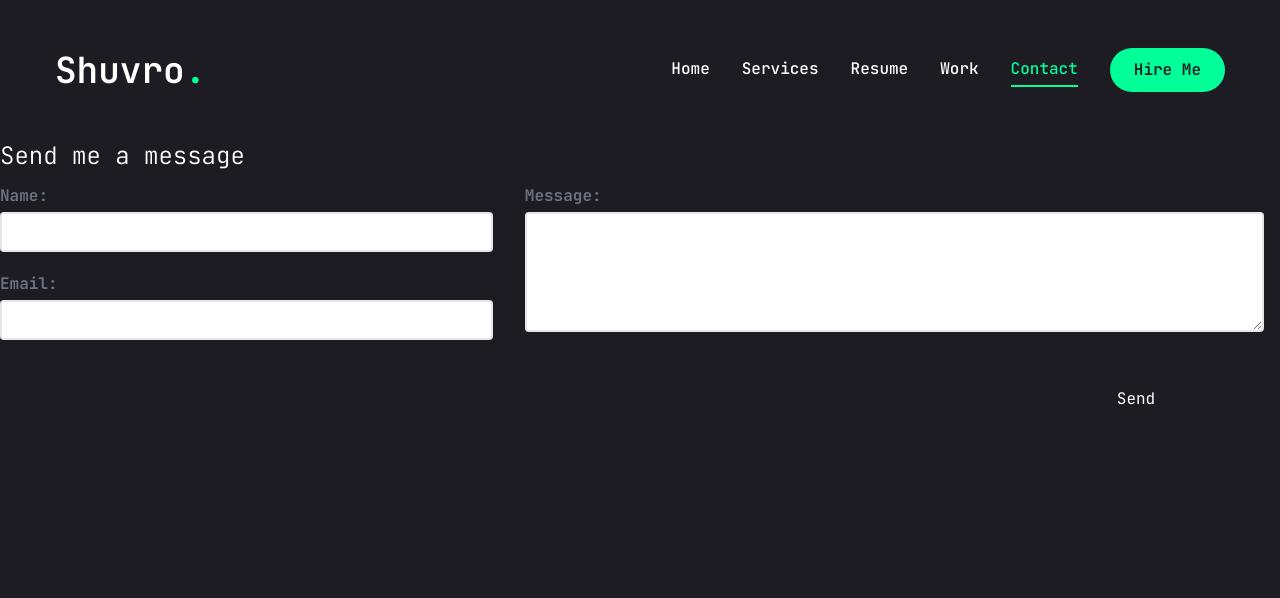
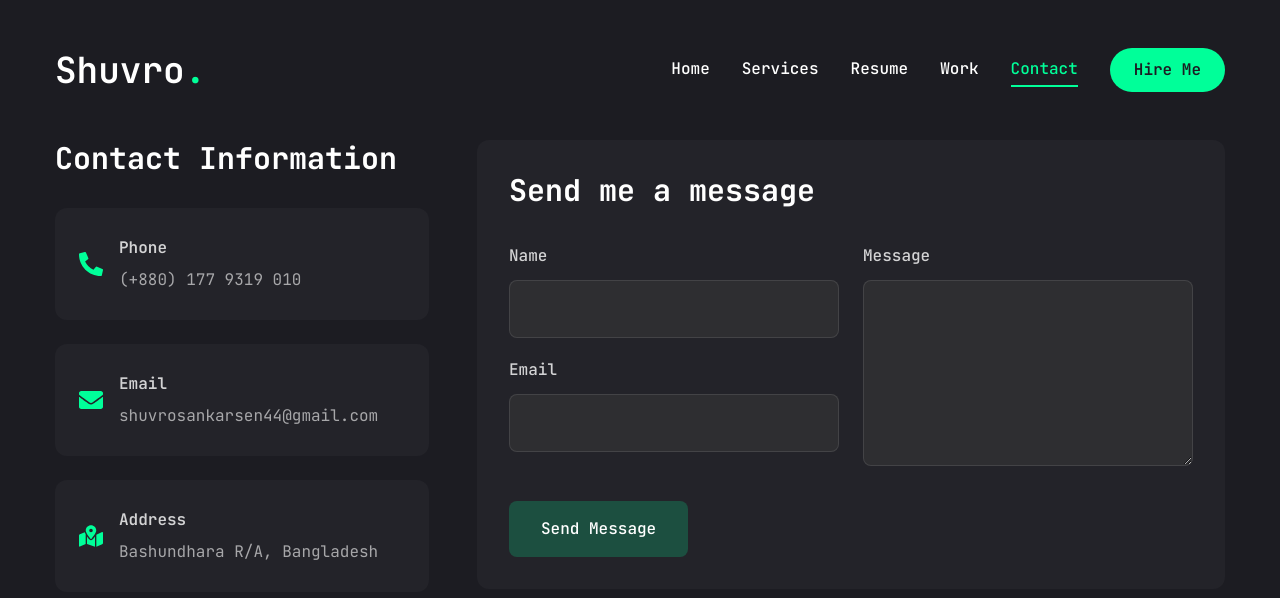
Before and after one commit to ShuvroSankar/My_Portfolio, a Next.js app: page /contact in a window 1280 px wide. Shown: the top 598 px of the page. Built offline with nearby package versions, Linux system fonts and the light colour scheme.

Commit message:
contact design updated

```diff
--- a/app/contact/page.jsx
+++ b/app/contact/page.jsx
@@ -1,12 +1,32 @@
 "use client"
 import { useState, useReducer } from 'react';
 import emailjs from "@emailjs/browser"
+import {FaPhoneAlt, FaEnvelope, FaMapMarkedAlt} from "react-icons/fa"
+import { motion } from "framer-motion"
 
 const initialState = {
   name: '',
   email: '',
   message: '',
 };
+
+const info = [
+  {
+    icon:<FaPhoneAlt/>,
+    title:"Phone",
+    description: "(+880) 177 9319 010"
+  },
+  {
+    icon:<FaEnvelope/>,
+    title:"Email",
+    description: "shuvrosankarsen44@gmail.com"
+  },
+  {
+    icon:<FaMapMarkedAlt/>,
+    title:"Address",
+    description: "Bashundhara R/A, Bangladesh"
+  },
+]
 
 function reducer(state, action) {
   switch (action.type) {
@@ -65,28 +85,56 @@
     });
   };
 
-  return formSubmitted.title === '' ? (
+  return (
+    <motion.div
+      initial={{ opacity: 0, y: 20 }}
+      animate={{ opacity: 1, y: 0 }}
+      className="container mx-auto py-12 xl:py-0"
+    >
+      <div className="flex flex-col lg:flex-row gap-8 xl:gap-12">
+        {/* Contact Info */}
+        <div className="w-full lg:w-1/3 space-y-6">
+          <h3 className="text-3xl font-bold text-white mb-8">Contact Information</h3>
+          <div className="grid grid-cols-1 md:grid-cols-2 lg:grid-cols-1 gap-6">
+            {info.map((item, index) => (
+              <div
+                key={index}
+                className="p-6 rounded-xl bg-[#232329] hover:bg-[#2e2e31] transition-all duration-300"
+              >
+                <div className="flex items-center gap-4">
+                  <span className="text-accent text-2xl">{item.icon}</span>
                   <div>
-      <h3 className="text-lato text-2xl font-light text-white">Send me a message</h3>
-      <form onSubmit={sendEmail}>
-        <div className="flex font-open-sans justify-start flex-col sm:flex-row">
-          <div className="sm:mr-4 w-100 sm:w-1/2 md:w-2/5 flex flex-col items-end">
-            <label className="block text-gray-500 font-bold my-2 w-full" htmlFor="contact-form-name">
-              Name:
+                    <h4 className="text-white/80 font-semibold">{item.title}</h4>
+                    <p className="text-white/60">{item.description}</p>
+                  </div>
+                </div>
+              </div>
+            ))}
+          </div>
+        </div>
+
+        {/* Form Section */}
+        <div className="w-full lg:w-2/3">
+          {formSubmitted.title === '' ? (
+            <div className="bg-[#232329] rounded-xl p-8">
+              <h3 className="text-3xl font-bold text-white mb-8">Send me a message</h3>
+              <form onSubmit={sendEmail} className="space-y-6">
+                <div className="grid grid-cols-1 md:grid-cols-2 gap-6">
+                  <div className="space-y-4">
+                    <label className="block text-white/80 font-medium">
+                      Name
                       <input
-                id="contact-form-name"
-                className="appearance-none border-2 border-gray-200 rounded w-full p-2 text-gray-700 leading-tight focus:outline-none focus:border-theme-green"
+                        className="w-full mt-2 p-3 bg-[#2e2e31] rounded-lg border border-white/10 focus:border-accent focus:ring-2 focus:ring-accent/30 text-white placeholder-white/40"
                         type="text"
                         value={name}
                         onChange={(e) => dispatch({ type: 'name', value: e.target.value })}
                         required
                       />
                     </label>
-            <label className="block text-gray-500 font-bold my-2 w-full" htmlFor="contact-form-email">
-              Email:
+                    <label className="block text-white/80 font-medium">
+                      Email
                       <input
-                id="contact-form-email"
-                className="appearance-none border-2 border-gray-200 rounded w-full p-2 text-gray-700 leading-tight focus:outline-none focus:border-theme-green"
+                        className="w-full mt-2 p-3 bg-[#2e2e31] rounded-lg border border-white/10 focus:border-accent focus:ring-2 focus:ring-accent/30 text-white placeholder-white/40"
                         type="email"
                         value={email}
                         onChange={(e) => dispatch({ type: 'email', value: e.target.value })}
@@ -94,13 +142,12 @@
                       />
                     </label>
                   </div>
-          <div className="sm:mx-4 w-full sm:w-1/2 md:w-3/5">
-            <label className="block text-gray-500 font-bold my-2" htmlFor="contact-form-message">
-              Message:
+                  <div className="space-y-4">
+                    <label className="block text-white/80 font-medium">
+                      Message
                       <textarea
                         rows="5"
-                id="contact-form-message"
-                className="appearance-none border-2 border-gray-200 rounded w-full p-2 text-gray-700 leading-tight focus:outline-none focus:border-theme-green"
+                        className="w-full mt-2 p-3 bg-[#2e2e31] rounded-lg border border-white/10 focus:border-accent focus:ring-2 focus:ring-accent/30 text-white placeholder-white/40"
                         value={message}
                         onChange={(e) => dispatch({ type: 'message', value: e.target.value })}
                         required
@@ -108,25 +155,28 @@
                     </label>
                   </div>
                 </div>
-        <div className="w-full flex justify-end items-center flex-col sm:flex-row">
-          {showFormErr &&
-            <p className="sm:mr-4 text-red-400">
-              Please fill in all fields to send a message
-            </p>
-          }
+
+                <div className="flex flex-col md:flex-row items-center justify-between gap-4">
+                  {showFormErr && (
+                    <p className="text-red-400 text-sm">Please fill in all fields to send a message</p>
+                  )}
                   <button
-            className="bg-theme-green text-white py-2 px-4 mt-6 sm:mr-4 rounded focus:outline-none focus:shadow-outline w-full md:w-1/4 lg:w-1/5"
                     type="submit"
+                    className="w-full md:w-auto px-8 py-3 bg-accent/20 text-white rounded-lg hover:bg-accent/50 transition-colors duration-300 font-medium"
                   >
-            Send
+                    Send Message
                   </button>
                 </div>
               </form>
             </div>
           ) : (
-    <div className="flex flex-col items-center">
-      <h3 className="text-lato text-2xl font-light text-white">{formSubmitted.title}</h3>
-      <p>{formSubmitted.paragraph}</p>
+            <div className="bg-[#232329] rounded-xl p-8 text-center">
+              <h3 className="text-2xl font-bold text-accent mb-4">{formSubmitted.title}</h3>
+              <p className="text-white/70">{formSubmitted.paragraph}</p>
             </div>
+          )}
+        </div>
+      </div>
+    </motion.div>
   );
 }
```
Lines whose indentation alone changed are shown as unchanged.
